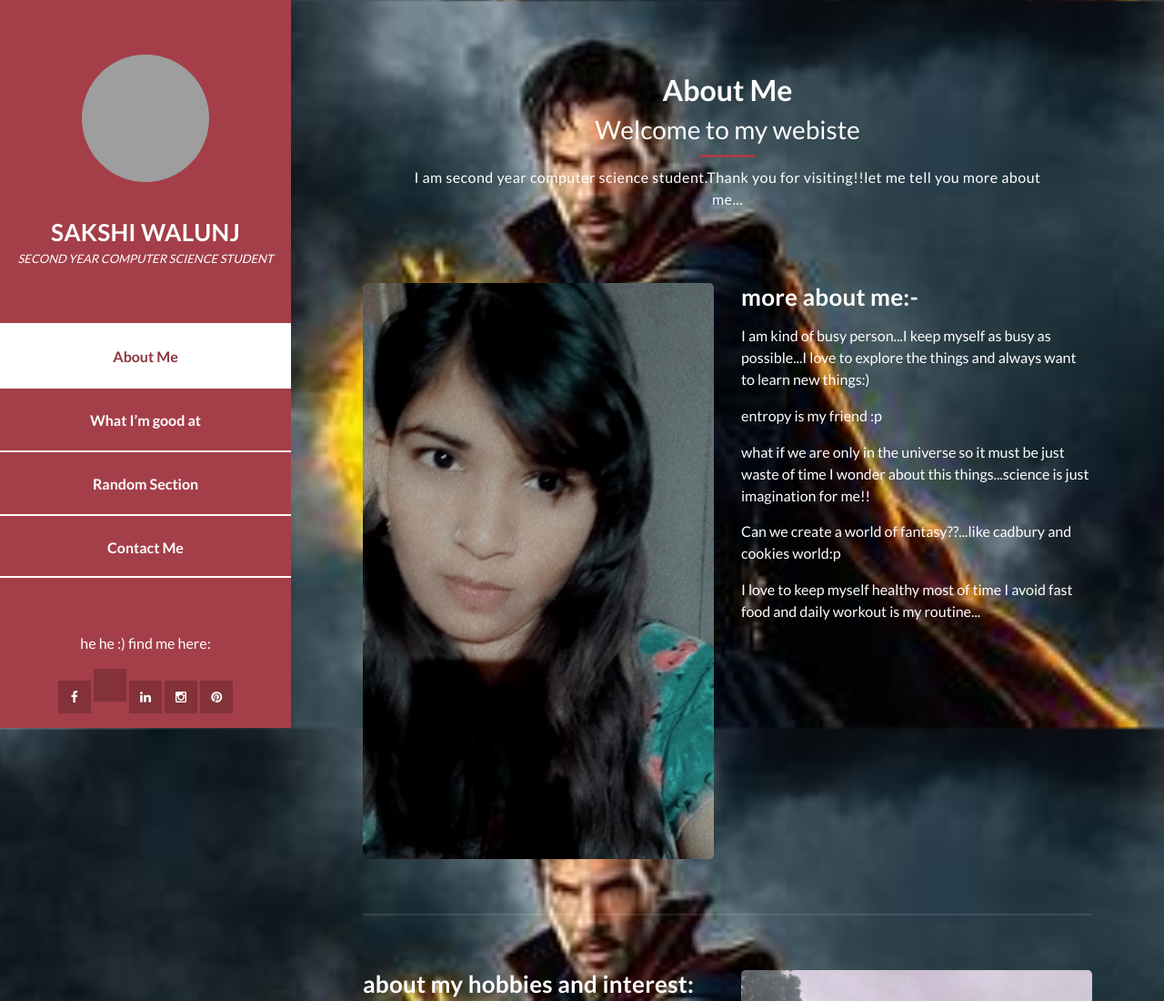
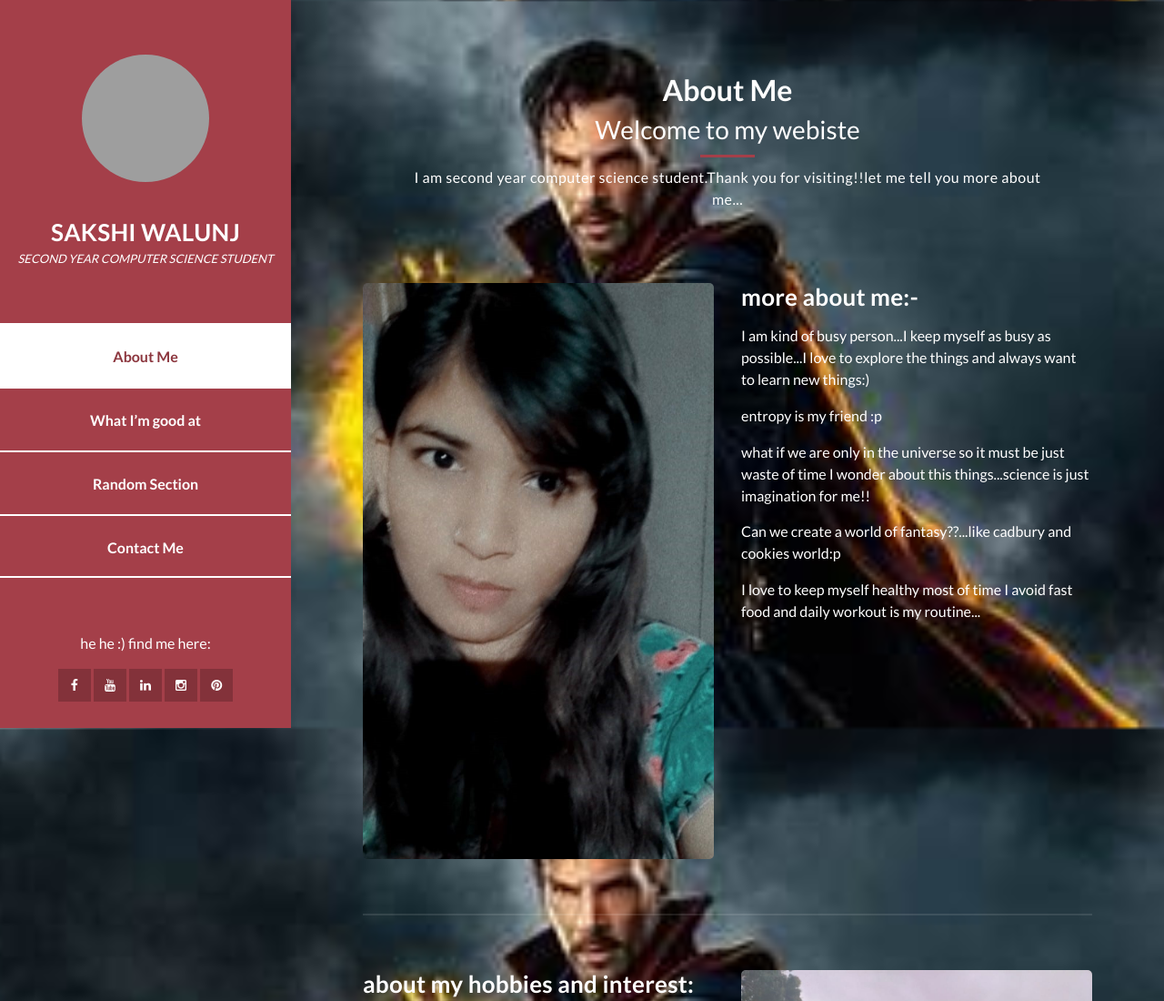
Before and after one commit to sakshiwalunj/sakshi_23, a plain HTML site: page index.html in a window 1280 px wide. Shown: the top 1100 px of the page at 91% size. Drawn offline with Linux system fonts and the light colour scheme; grey boxes are pictures that could not be loaded.

Commit message:
Update index.html

```diff
--- a/index.html
+++ b/index.html
@@ -62,7 +62,7 @@ https://templatemo.com/tm-531-reflux
                   ></a>
                 </li>
                 <li>
-                  <a href="#"><i class="youtube"></i></a>
+                  <a href="#"><i class="fa fa-youtube"></i></a>
                 </li>
                 <li>
                   <a href="https://www.linkedin.com/in/sakshi-walunj-100492210
```
